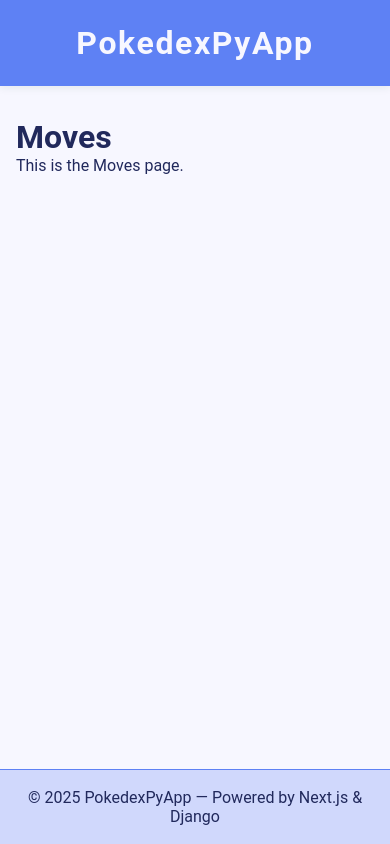
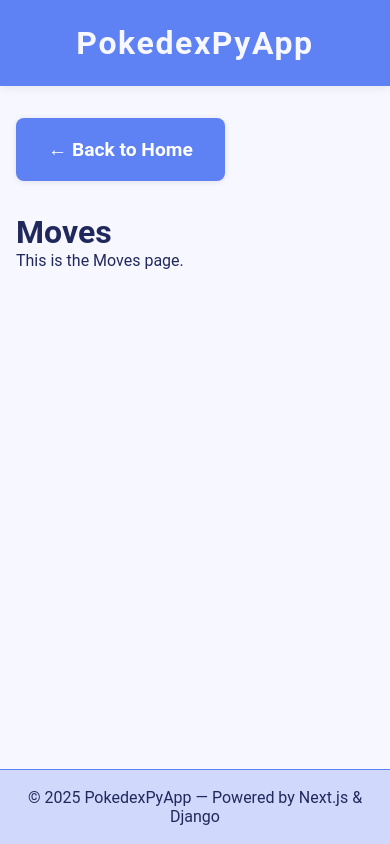
Before and after one commit to johnnyblaze993/galaxyApp, a Next.js app in the folder frontend/: page /moves in a window 390 px wide. Built offline with nearby package versions, Linux system fonts and the light colour scheme.

Commit message:
Add BackButton component and integrate it into multiple pages; update grid styles for responsiveness

```diff
--- a/frontend/src/app/evolutions/page.tsx
+++ b/frontend/src/app/evolutions/page.tsx
@@ -1,6 +1,9 @@
+import { BackButton } from "@/components/BackButton";
+
 export default function EvolutionsPage() {
 	return (
 		<div>
+			<BackButton href="/">Back to Home</BackButton>
 			<h1>Evolutions</h1>
 			<p>This is the Evolutions page.</p>
 		</div>
--- a/frontend/src/app/moves/page.tsx
+++ b/frontend/src/app/moves/page.tsx
@@ -1,6 +1,9 @@
+import { BackButton } from "@/components/BackButton";
+
 export default function MovesPage() {
 	return (
 		<div>
+			<BackButton href="/">Back to Home</BackButton>
 			<h1>Moves</h1>
 			<p>This is the Moves page.</p>
 		</div>
--- a/frontend/src/app/page.tsx
+++ b/frontend/src/app/page.tsx
@@ -12,8 +12,8 @@ export default function HomePage() {
 				<a href="/pokemon" className="link">
 					View Pokémon
 				</a>
-				<a href="/types" className="link">
-					Types
+				<a href="/pokemon-types" className="link">
+					Pokemon-types
 				</a>
 				<a href="/moves" className="link">
 					Moves
--- a/frontend/src/app/pokemon-types/page.tsx
+++ b/frontend/src/app/pokemon-types/page.tsx
@@ -1,6 +1,9 @@
+import { BackButton } from "@/components/BackButton";
+
 export default function PokemonTypesPage() {
 	return (
 		<div>
+			<BackButton href="/">Back to Home</BackButton>
 			<h1>Pokémon Types</h1>
 			<p>This is the Pokémon Types page.</p>
 		</div>
--- a/frontend/src/app/pokemon/page.tsx
+++ b/frontend/src/app/pokemon/page.tsx
@@ -1,10 +1,12 @@
 import "@/styles/layout.css";
 import "@/styles/components.css";
 import { PokemonList } from "@/features/pokemon/PokemonList";
+import { BackButton } from "@/components/BackButton";
 
 export default function PokemonPage() {
 	return (
 		<div className="container">
+			<BackButton href="/">Back to Home</BackButton>
 			<h1 className="heading">Pokémon</h1>
 			<p className="description">This is the Pokémon list page.</p>
 			<div className="grid">
--- /dev/null
+++ b/frontend/src/components/BackButton.tsx
@@ -0,0 +1,15 @@
+import Link from "next/link";
+import "@/styles/components.css";
+
+type BackButtonProps = {
+	href?: string; // Default to home
+	children?: React.ReactNode;
+};
+
+export function BackButton({ href = "/", children }: BackButtonProps) {
+	return (
+		<Link href={href} className="btn-back">
+			← {children || "Back"}
+		</Link>
+	);
+}
--- a/frontend/src/styles/components.css
+++ b/frontend/src/styles/components.css
@@ -58,21 +58,31 @@
 /* Grid System */
 .grid {
     display: grid;
-    grid-template-columns: repeat(12, 1fr);
-    gap: var(--spacing);
+    gap: 2rem;
     width: 100%;
+    grid-template-columns: repeat(4, 1fr);
+    /* Desktop */
+}
+
+@media (max-width: 1200px) {
+    .grid {
+        grid-template-columns: repeat(3, 1fr);
+        /* Big tablets */
+    }
 }
 
 @media (max-width: 900px) {
     .grid {
-        grid-template-columns: repeat(8, 1fr);
+        grid-template-columns: repeat(2, 1fr);
+        /* Tablets */
     }
 }
 
 @media (max-width: 600px) {
     .grid {
-        grid-template-columns: repeat(4, 1fr);
-        gap: calc(var(--spacing) / 2);
+        grid-template-columns: 1fr;
+        /* Mobile */
+        gap: 1rem;
     }
 }
 
@@ -224,3 +234,31 @@
     opacity: 0.85;
     line-height: 1.5;
 }
+
+/*--- Buttons ---*/
+
+.btn-back {
+    display: inline-block;
+    background: var(--color-main);
+    color: #fff;
+    font-weight: 700;
+    font-size: 1.2rem;
+    padding: 1.25rem 2rem;
+    border: none;
+    border-radius: 8px;
+    /* Minimal radius */
+    margin-bottom: 2rem;
+    cursor: pointer;
+    text-align: center;
+    text-decoration: none;
+    box-shadow: 0 1px 6px rgba(0, 0, 0, 0.09);
+    transition: background 0.2s, transform 0.1s;
+    width: fit-content;
+}
+
+.btn-back:hover,
+.btn-back:focus {
+    background: var(--color-dark);
+    transform: translateY(-2px) scale(1.03);
+    text-decoration: none;
+}
```
